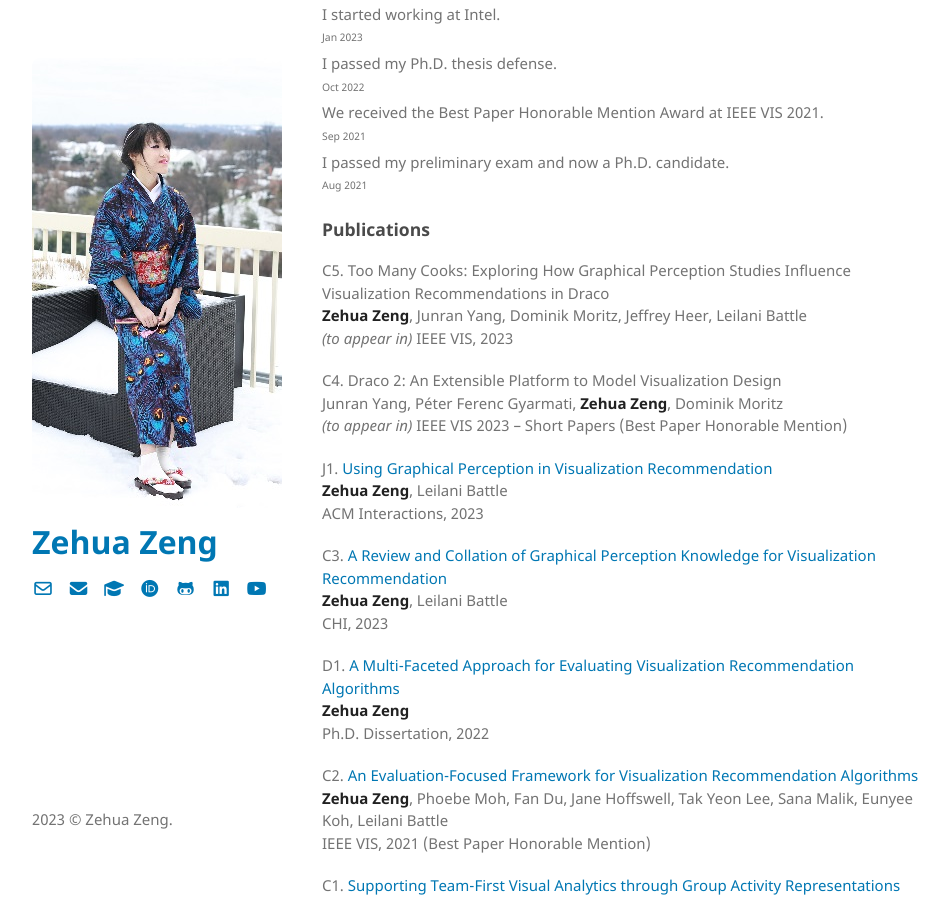
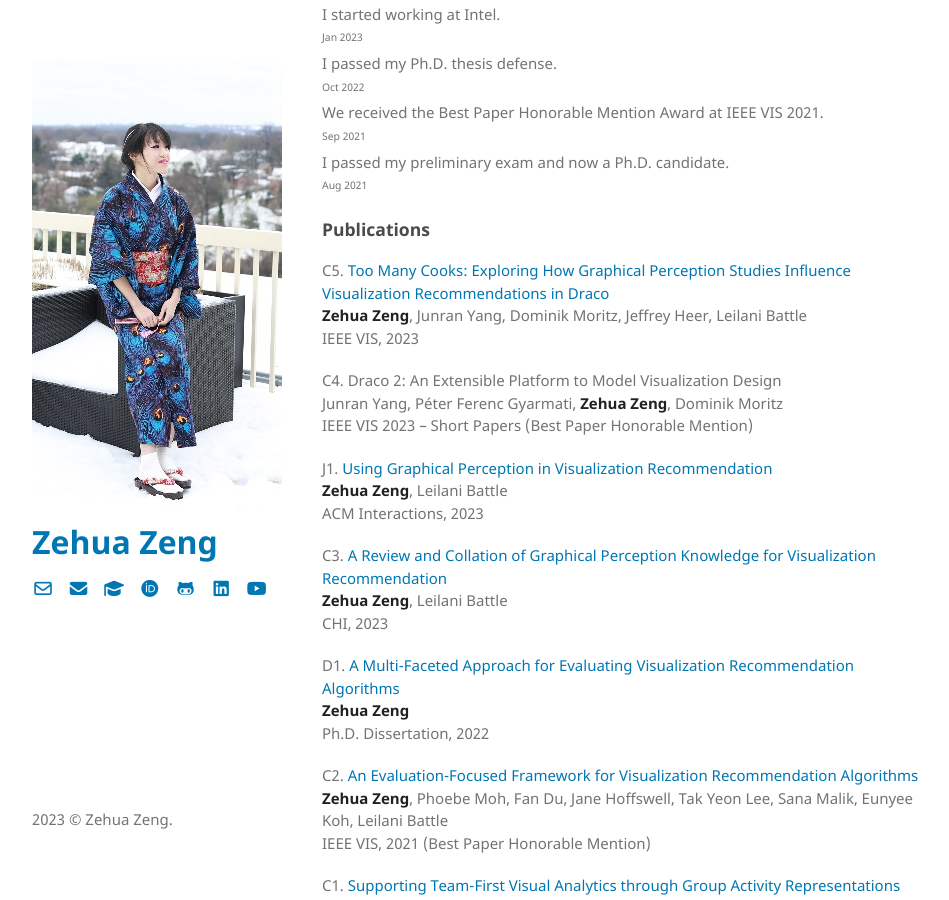
Before and after one commit to Zehua-Zeng/zehua-zeng.github.io, a Jekyll site: the page built from index.md, in a window 1280 px wide and 900 px high, scrolled down 827 px. Shown: the whole window, without its empty margins (158-1107 px from the left). Built offline with Jekyll 4.4.1, drawn with Linux system fonts in a browser that asks for light colours; the repository's description, which GitHub fills in, is left out; our own code applies the rules of GitHub Pages for plain Markdown files.

Commit message:
vis update

```diff
--- a/index.md
+++ b/index.md
@@ -42,13 +42,13 @@ I passed my preliminary exam and now a Ph.D. candidate. <br/>
 
 ### Publications
 
-C5. Too Many Cooks: Exploring How Graphical Perception Studies Influence Visualization Recommendations in Draco <br/>
+C5. <a href="https://ieeexplore.ieee.org/document/10290999">Too Many Cooks: Exploring How Graphical Perception Studies Influence Visualization Recommendations in Draco</a> <br/>
 <strong>Zehua Zeng</strong>, Junran Yang, Dominik Moritz, Jeffrey Heer, Leilani Battle <br/>
-<i>(to appear in)</i> IEEE VIS, 2023
+IEEE VIS, 2023
 
 C4. Draco 2: An Extensible Platform to Model Visualization Design <br/>
 Junran Yang, Péter Ferenc Gyarmati, <strong>Zehua Zeng</strong>, Dominik Moritz <br/>
-<i>(to appear in)</i> IEEE VIS 2023 -- Short Papers (Best Paper Honorable Mention)
+IEEE VIS 2023 -- Short Papers (Best Paper Honorable Mention)
 
 J1. <a href="https://dl.acm.org/doi/10.1145/3588744">Using Graphical Perception in Visualization Recommendation</a> <br/>
 <strong>Zehua Zeng</strong>, Leilani Battle <br/>
```
